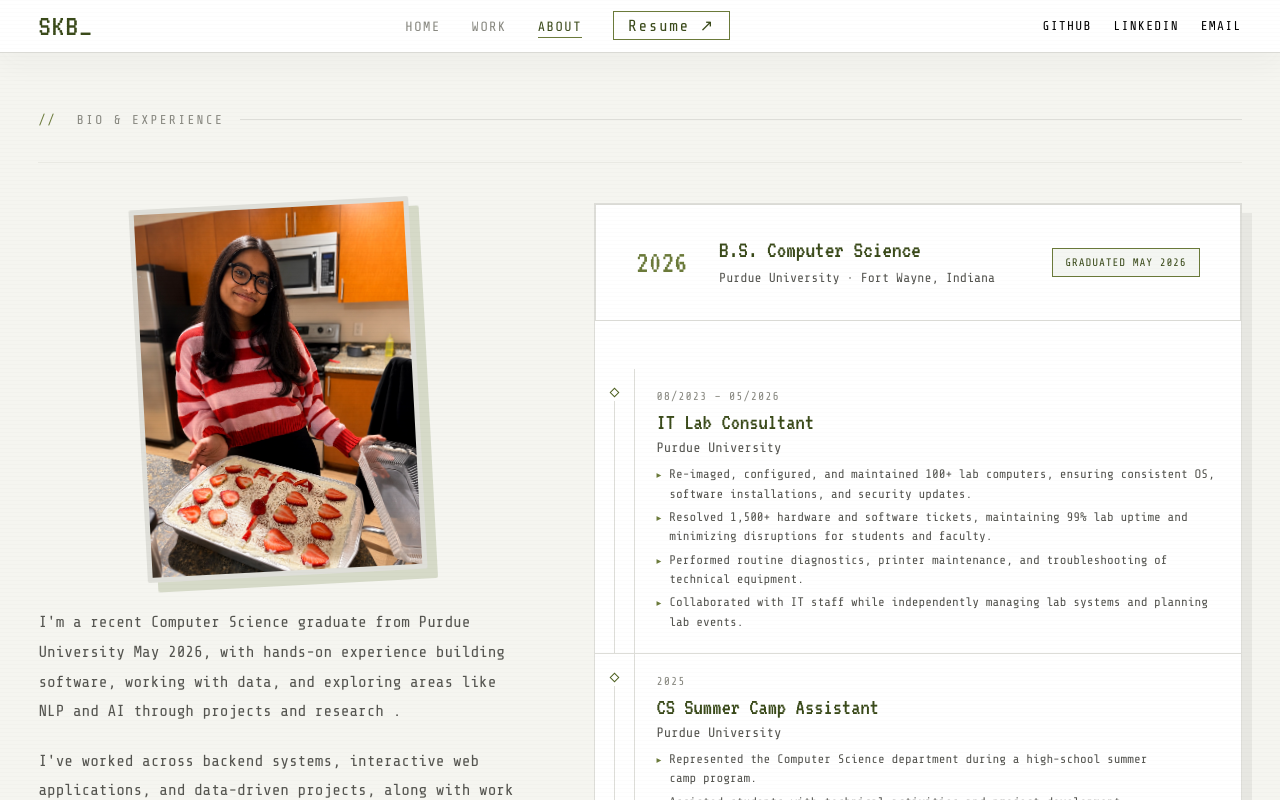
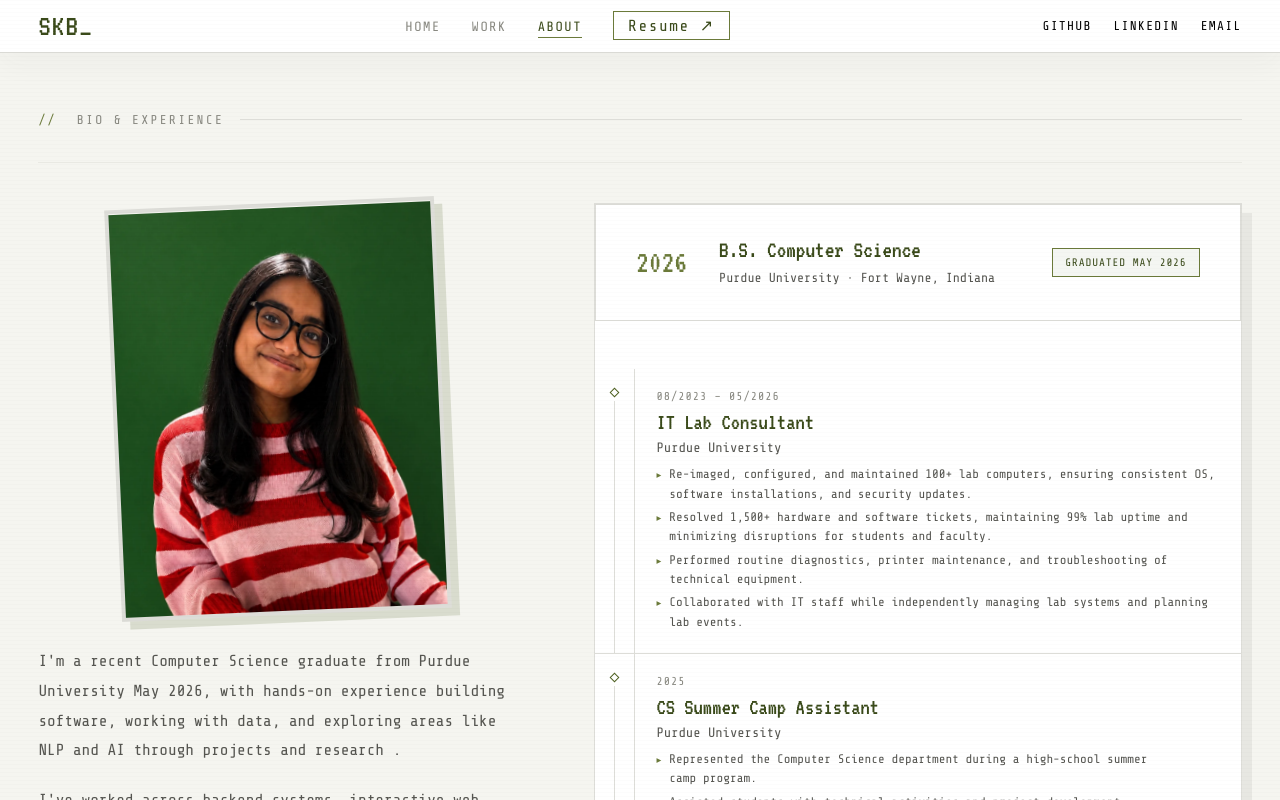
Before and after one commit to Shreyakb301/Portfolio-1.0, a Next.js app: page /about in a window 1280 px wide. Shown: the top 800 px of the page. Built offline with nearby package versions, Linux system fonts and the light colour scheme.

Commit message:
Update about portrait

```diff
--- a/src/app/globals.css
+++ b/src/app/globals.css
@@ -1780,21 +1780,15 @@
 }
 
 .about-profile-photo {
-  width: min(280px, calc(100% - 1rem));
-  aspect-ratio: 3 / 4;
+  overflow: hidden;
+  width: min(330px, calc(100% - 2rem));
+  aspect-ratio: 1122 / 1402;
   flex-shrink: 0;
   margin: 0 auto 2rem;
-  border: 5px solid var(--border);
-  border-radius: 2px;
-  background-image: url('/about-profile.jpg');
-  background-size: cover;
-  background-position: center;
-  background-repeat: no-repeat;
-  background-color: var(--background);
-  box-shadow: 10px 10px 0 rgba(74, 96, 32, 0.18);
-  filter: saturate(1.08) contrast(1.02);
-  -webkit-transform: rotate(-3deg) translateZ(0);
-  transform: rotate(-3deg) translateZ(0);
+  border: 4px solid var(--border);
+  background: url('/about-profile-green.webp') center / contain no-repeat;
+  box-shadow: 8px 8px 0 rgba(74, 96, 32, 0.16);
+  transform: rotate(-2.5deg) translateZ(0);
   transform-origin: center;
 }
 
```
Also changed, not shown: public/about-profile-green.webp (added).
